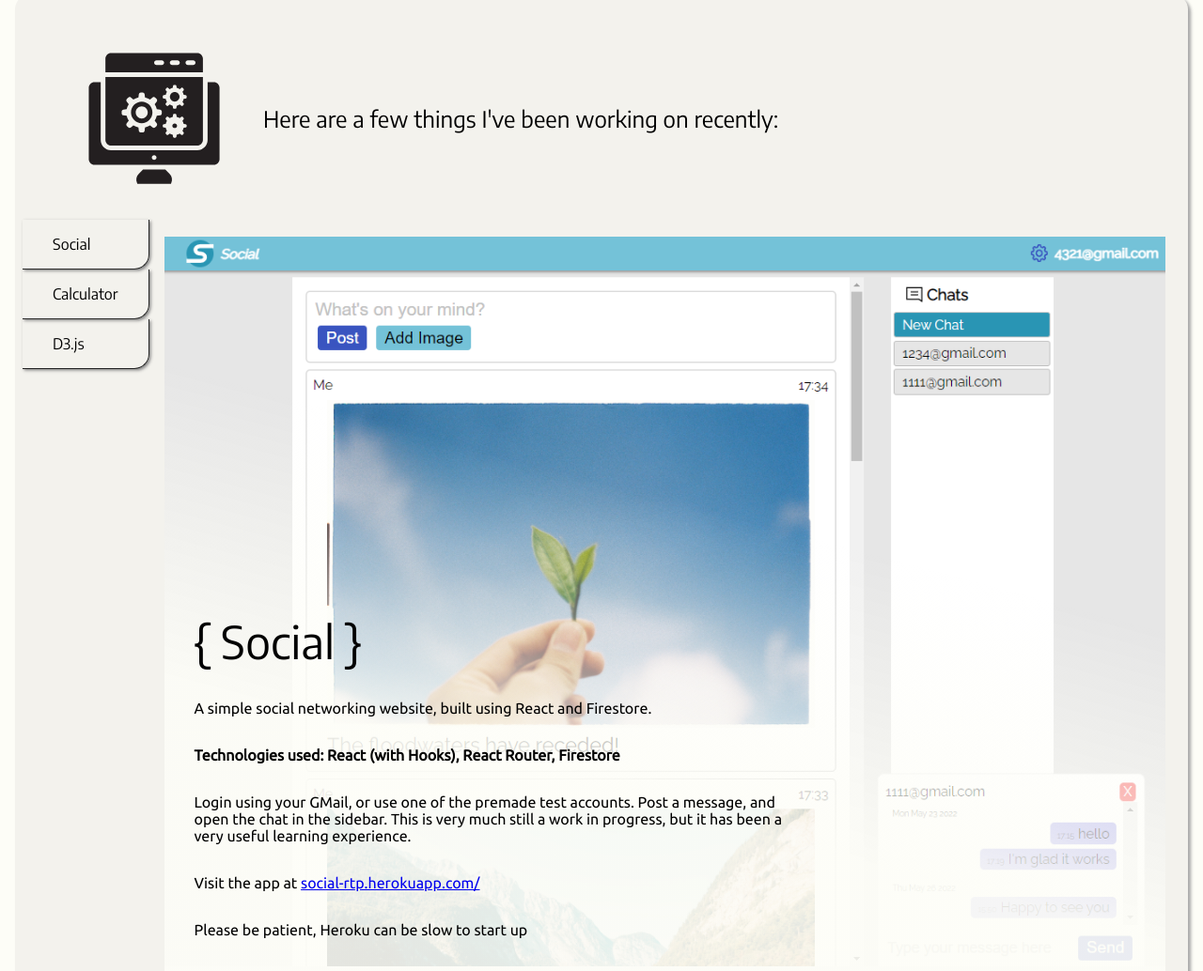
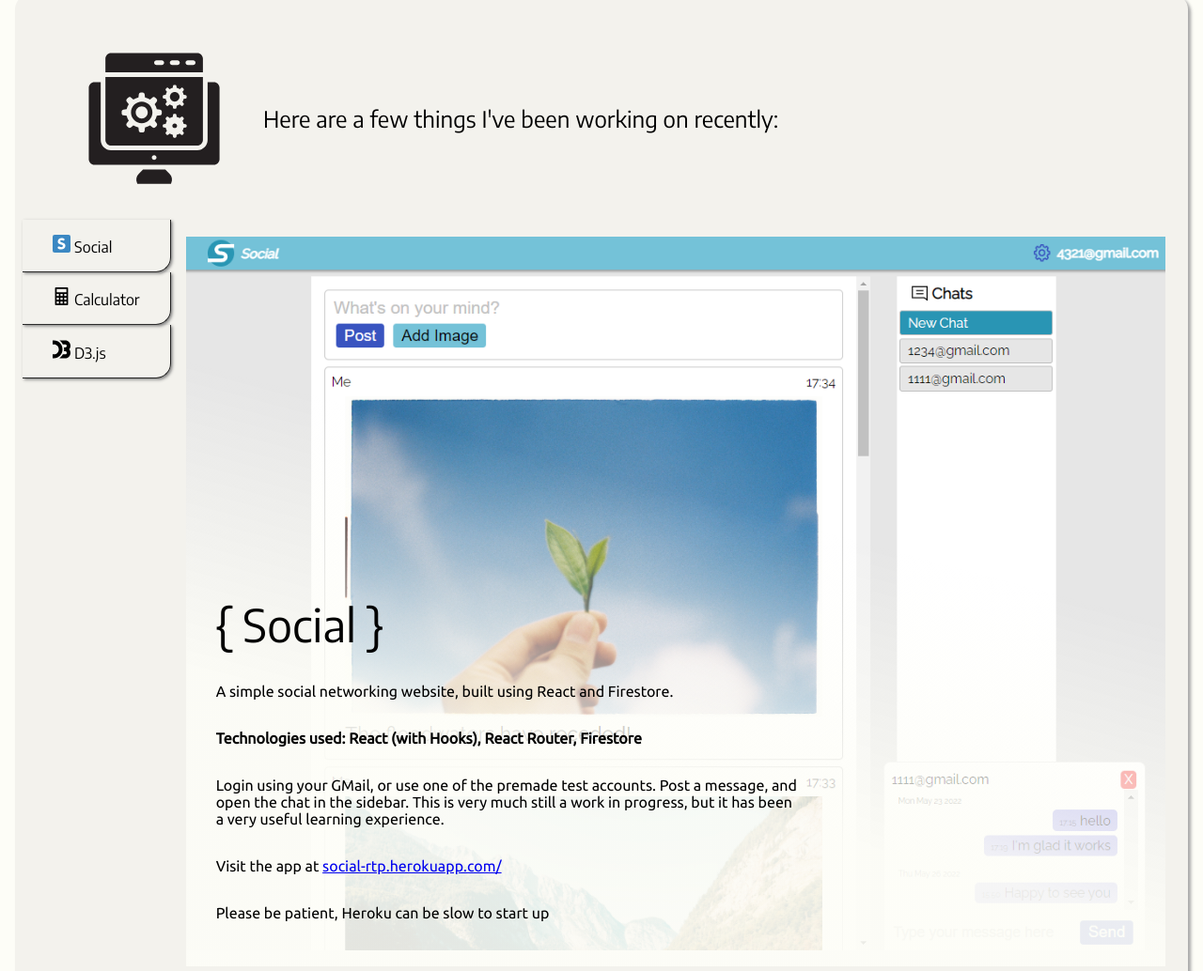
Before and after one commit to rtp314/portfolio-old, a plain HTML site: page index.html in a window 1280 px wide. Shown: the part 935-1969 px from the top of the page at 94% size. Drawn offline with Linux system fonts and the light colour scheme; a script that the page names is missing.

Commit message:
add icons to project tabs

```diff
--- a/index.html
+++ b/index.html
@@ -45,16 +45,39 @@
             <h2>{ Projects }</h2>
             <div class="section-content">
                 <div class="flex-row">
-                    <img class="icon" src="icons/marketing-optimization-page-svgrepo-com.svg" height="200px" />
+                    <img
+                        class="icon"
+                        class="icon"
+                        src="icons/marketing-optimization-page-svgrepo-com.svg"
+                        height="200px"
+                    />
                     <h3>Here are a few things I've been working on recently:</h3>
                 </div>
                 <div id="project-wrapper">
                     <div id="project-contents">
                         <ul>
-                            <li id="social">Social</li>
-                            <li id="calculator">Calculator</li>
+                            <li id="social">
+                                <nobr>
+                                    <img alt="social icon" class="icon-small" src="icons/letter-s-svgrepo-com.svg" />
+                                    Social</nobr
+                                >
+                            </li>
+                            <li id="calculator">
+                                <nobr>
+                                    <img
+                                        alt="calculator icon"
+                                        src="icons/calculator-svgrepo-com.svg"
+                                        class="icon-small"
+                                    />&nbsp;Calculator
+                                </nobr>
+                            </li>
                             <!-- <li id="vadsbo">Vadsbo</li> -->
-                            <li id="d3">D3.js</li>
+                            <li id="d3">
+                                <nobr>
+                                    <img alt="d3 logo" class="icon-small" src="icons/d3-js-svgrepo-com.svg" />
+                                    D3.js</nobr
+                                >
+                            </li>
                         </ul>
                     </div>
                     <div id="project-display">
--- a/styles.css
+++ b/styles.css
@@ -233,6 +233,10 @@ p {
     gap: 1rem;
 }
 
+.icon-small {
+    height: 1.2em;
+}
+
 h4 {
     margin: 1rem 0 1rem 0;
     font-weight: normal;
```
Also changed, not shown: icons/calculator-svgrepo-com.svg (added), icons/d3-js-svgrepo-com.svg (added), icons/letter-s-svgrepo-com.svg (added).
